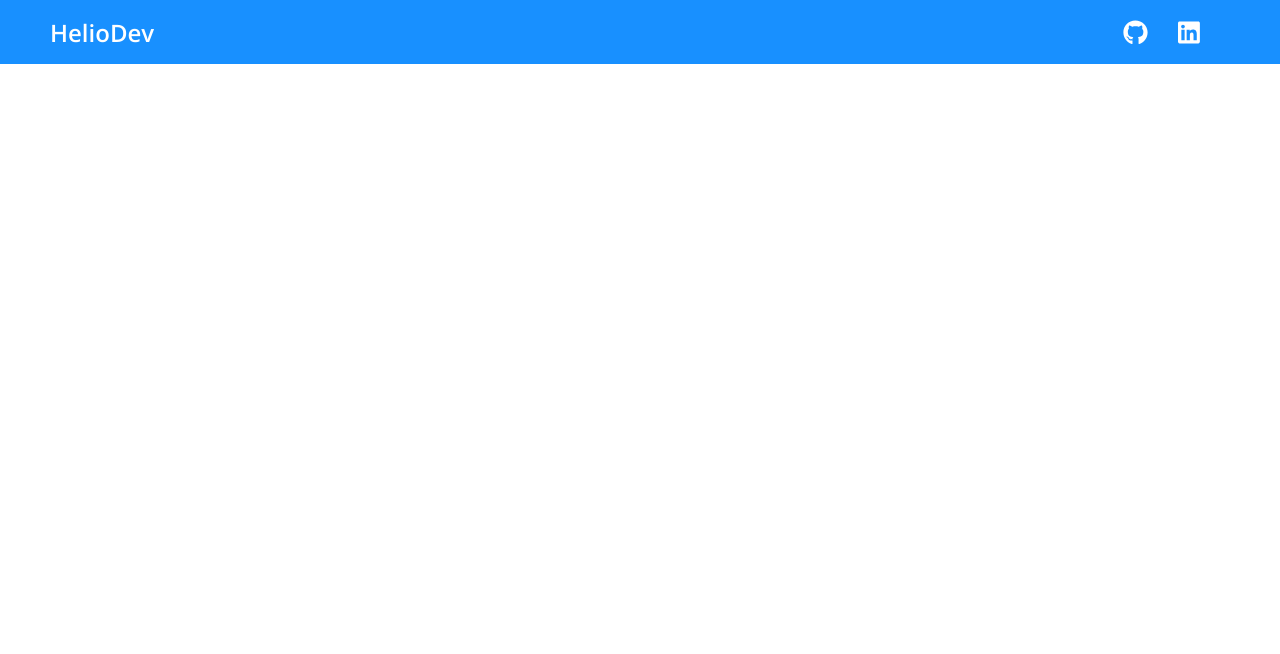
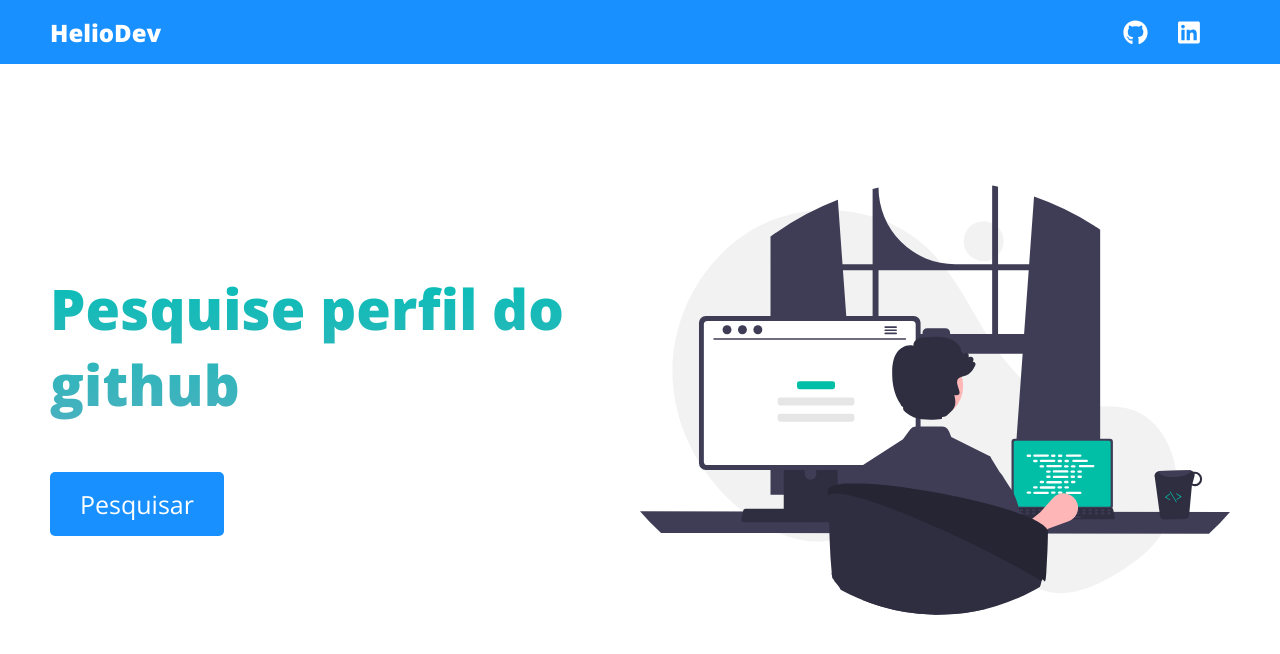
Before and after one commit to Helio023/github-perfil-search, a React (Create React App) app: page / in a window 1280 px wide. Shown: the top 654 px of the page. Built offline with nearby package versions, Linux system fonts and the light colour scheme.

Commit message:
Home page finished

```diff
--- a/src/App.tsx
+++ b/src/App.tsx
@@ -1,9 +1,11 @@
 import Navbar from './core/components/Navbar/Navbar'
+import Home from './core/pages/Home/Home'
 
 const App = () => {
     return (
         <>
         <Navbar />
+        <Home />
         </>
     )
 }
--- a/src/core/components/Navbar/Navbar.tsx
+++ b/src/core/components/Navbar/Navbar.tsx
@@ -1,4 +1,4 @@
-import './styles.modules.scss';
+import './styles.scss';
 import { Link } from 'react-router-dom';
 import { FontAwesomeIcon } from '@fortawesome/react-fontawesome';
 import { faLinkedin, faGithub } from '@fortawesome/free-brands-svg-icons';
--- a/src/core/pages/Home/Home.tsx
+++ b/src/core/pages/Home/Home.tsx
@@ -1,10 +1,24 @@
+import './styles.scss';
+import { ReactComponent as Background } from '../../../assets/images/bg.svg';
+import { Link } from 'react-router-dom';
 
 const Home = () => {
-    return (
-        <div>
-            <h1>Home page</h1>
-        </div>
-    )
-}
+  return (
+    <div className='home'>
+      <div className='home__text'>
+        <h1 className='home__header'>
+          Pesquise perfil do <span>github</span>
+        </h1>
 
-export default Home
+        <Link className='home__btn' to='/search'>
+          Pesquisar
+        </Link>
+      </div>
+      <div className='home__image'>
+        <Background className='home__bg' />
+      </div>
+    </div>
+  );
+};
+
+export default Home;
--- /dev/null
+++ b/src/core/pages/Home/styles.scss
@@ -0,0 +1,42 @@
+.home {
+  padding: 50px;
+  display: flex;
+  justify-content: space-between;
+  align-items: center;
+
+  &__text {
+    flex: 1;
+  }
+  &__image {
+    flex: 1;
+
+    & img {
+      width: 100%;
+    }
+  }
+
+  &__bg {
+    width: 100%;
+  }
+  &__header {
+    letter-spacing: 0.15px;
+    font-size: 56px;
+    background: -webkit-linear-gradient(#06beb6, #48b1bf);
+    -webkit-background-clip: text;
+    -webkit-text-fill-color: transparent;
+  }
+
+  &__btn {
+    margin-top: 50px;
+    outline: none;
+    border: none;
+    background-color: #1890ff;
+    font-size: 25px;
+    border-radius: 5px;
+    padding: 15px 30px;
+    width: max-content;
+    display: block;
+    color: #fff;
+    text-decoration: none;
+  }
+}
--- a/src/global.modules.scss
+++ b/src/global.scss
@@ -1,4 +1,4 @@
-@import url('https://fonts.googleapis.com/css2?family=Open+Sans:wght@400;500;600&display=swap');
+@import url('https://fonts.googleapis.com/css2?family=Open+Sans:wght@400;500;600;800&display=swap');
 
 *,
 *::after,
--- a/src/index.tsx
+++ b/src/index.tsx
@@ -1,7 +1,7 @@
 import ReactDom from 'react-dom';
 import { BrowserRouter } from 'react-router-dom';
 import App from './App';
-import './global.modules.scss'
+import './global.scss'
 
 ReactDom.render(
   <BrowserRouter>
--- a/tsconfig.json
+++ b/tsconfig.json
@@ -7,6 +7,7 @@
       "dom.iterable",
       "esnext"
     ],
+    "typeRoots": ["./src/@types", "./node_modules/@types"],
     "allowJs": true,
     "skipLibCheck": true,
     "esModuleInterop": true,
```
Also changed, not shown: src/@types/index.d.ts (added, +21 -0 lines), src/assets/images/bg.png (added), src/assets/images/bg.svg (added), src/core/components/Navbar/styles.scss (renamed from src/core/components/Navbar/styles.modules.scss), src/core/pages/Home/styles.module.scss (deleted).
